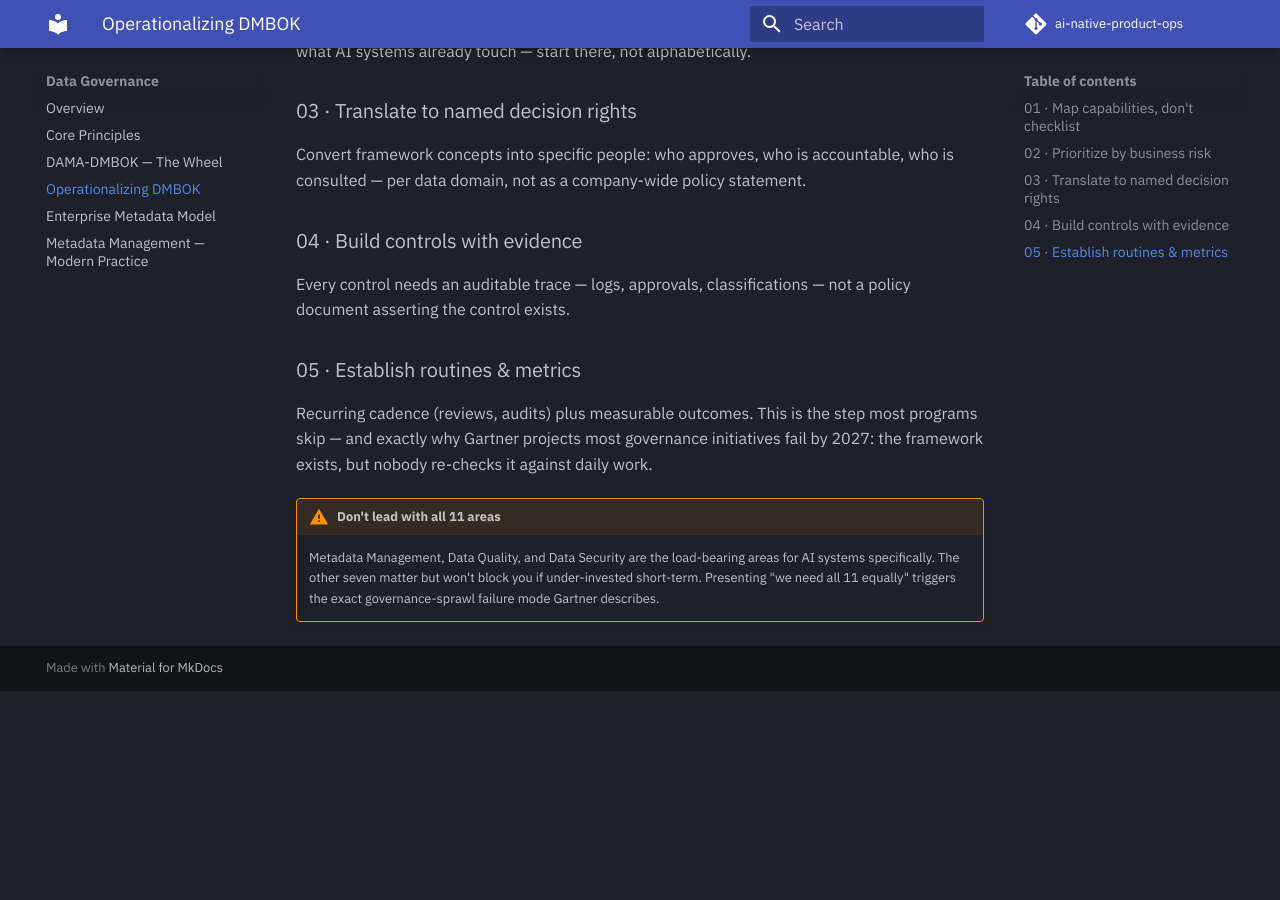
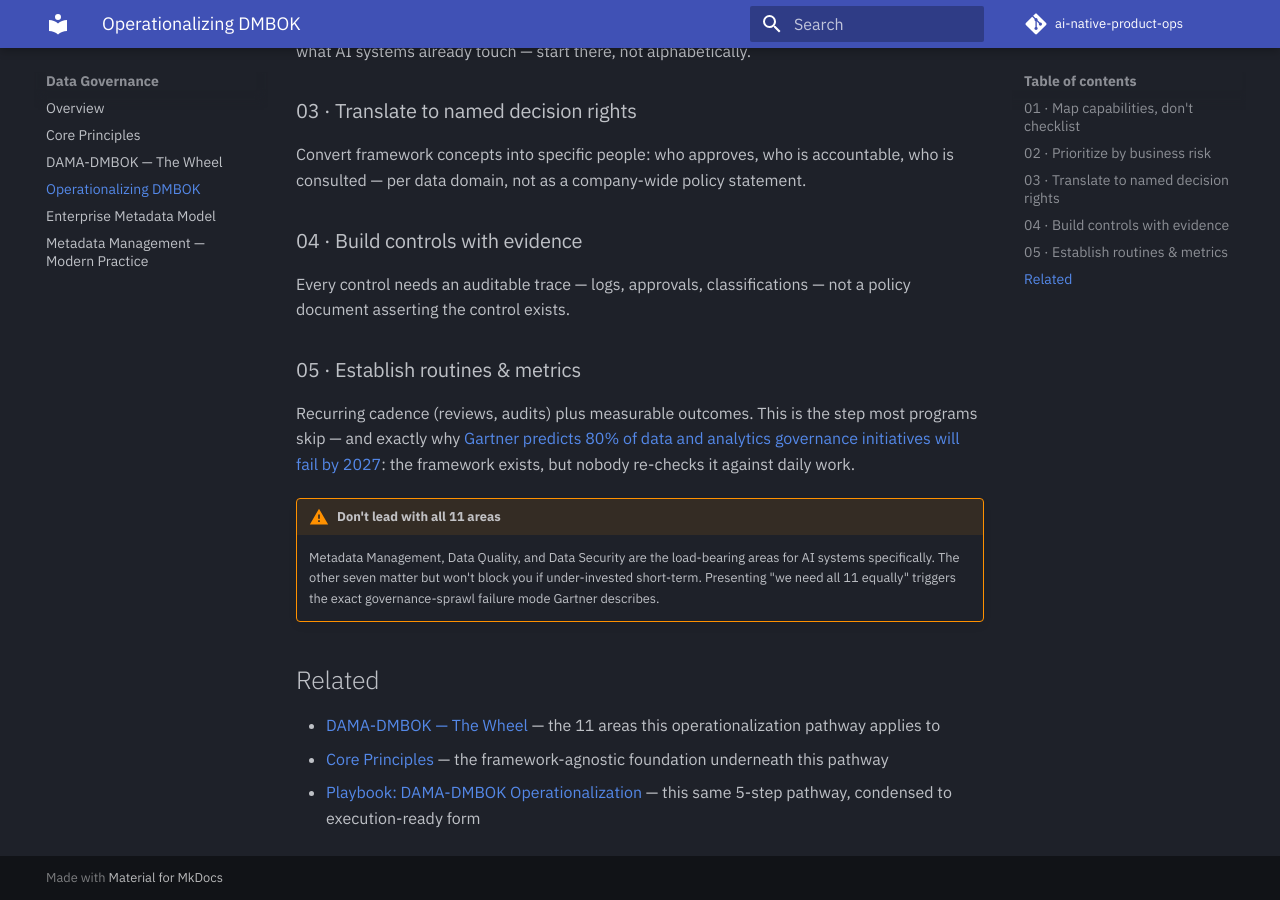
Before and after one commit to Sunparus/ai-native-product-ops, an MkDocs documentation site: the page built from docs/domains/data-governance/dmbok-operationalizing.md, in a window 1280 px wide and 900 px high, scrolled down 613 px. Built offline with MkDocs 1.6.1 and Material for MkDocs 9.7.7, drawn with Linux system fonts in a browser that asks for light colours; comment, search, counter and statistics services are not loaded; before the commit the page ends 1304 px from its top, so only the background shows below that.

Commit message:
Batch 3, domain 3/6: quality bar pass — Data Governance
- 4 of 6 pages (core-principles, dmbok-wheel, dmbok-operationalizing,
  enterprise-metadata-model) had no Related section at all -- dead
  ends despite covering closely-connected material within the same
  domain. Added consistent cross-links across all four.
- Found and fixed a real sourcing gap: the Gartner '80% of governance
  initiatives fail by 2027' statistic was cited twice in this domain
  with zero citation either time. Verified against Gartner's own
  press release before linking -- not a secondary summary.

index.md and metadata-management.md already had proper Related
sections; audited, no changes needed.

3/6 domains remaining.

```diff
--- a/docs/domains/data-governance/dmbok-operationalizing.md
+++ b/docs/domains/data-governance/dmbok-operationalizing.md
@@ -29,7 +29,13 @@ Convert framework concepts into specific people: who approves, who is accountabl
 Every control needs an auditable trace — logs, approvals, classifications — not a policy document asserting the control exists.
 
 ### 05 · Establish routines & metrics
-Recurring cadence (reviews, audits) plus measurable outcomes. This is the step most programs skip — and exactly why Gartner projects most governance initiatives fail by 2027: the framework exists, but nobody re-checks it against daily work.
+Recurring cadence (reviews, audits) plus measurable outcomes. This is the step most programs skip — and exactly why [Gartner predicts 80% of data and analytics governance initiatives will fail by 2027](https://www.gartner.com/en/newsroom/press-releases/2024-02-28-gartner-predicts-80-percent-of-data-and-analytics-governance-initiatives-will-fail-by-2027-due-to-a-lack-of-a-real-or-manufactured-crisis-): the framework exists, but nobody re-checks it against daily work.
 
 !!! warning "Don't lead with all 11 areas"
     Metadata Management, Data Quality, and Data Security are the load-bearing areas for AI systems specifically. The other seven matter but won't block you if under-invested short-term. Presenting "we need all 11 equally" triggers the exact governance-sprawl failure mode Gartner describes.
+
+## Related
+
+- [DAMA-DMBOK — The Wheel](dmbok-wheel.md) — the 11 areas this operationalization pathway applies to
+- [Core Principles](core-principles.md) — the framework-agnostic foundation underneath this pathway
+- [Playbook: DAMA-DMBOK Operationalization](../../playbooks/dmbok-operationalization.md) — this same 5-step pathway, condensed to execution-ready form
```
Also changed, not shown: docs/domains/data-governance/core-principles.md (+6 -0 lines), docs/domains/data-governance/dmbok-wheel.md (+6 -0 lines), docs/domains/data-governance/enterprise-metadata-model.md (+7 -1 lines).
